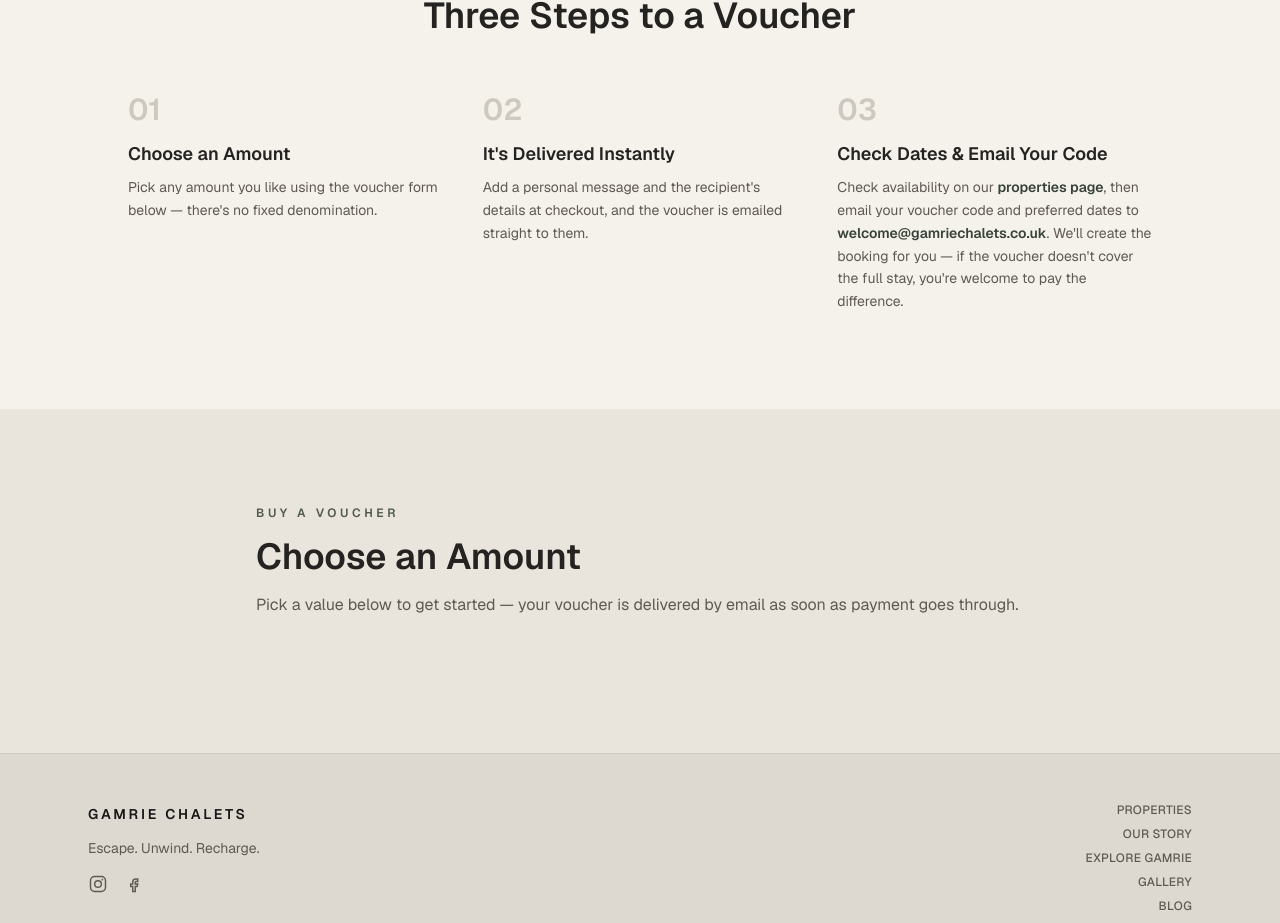
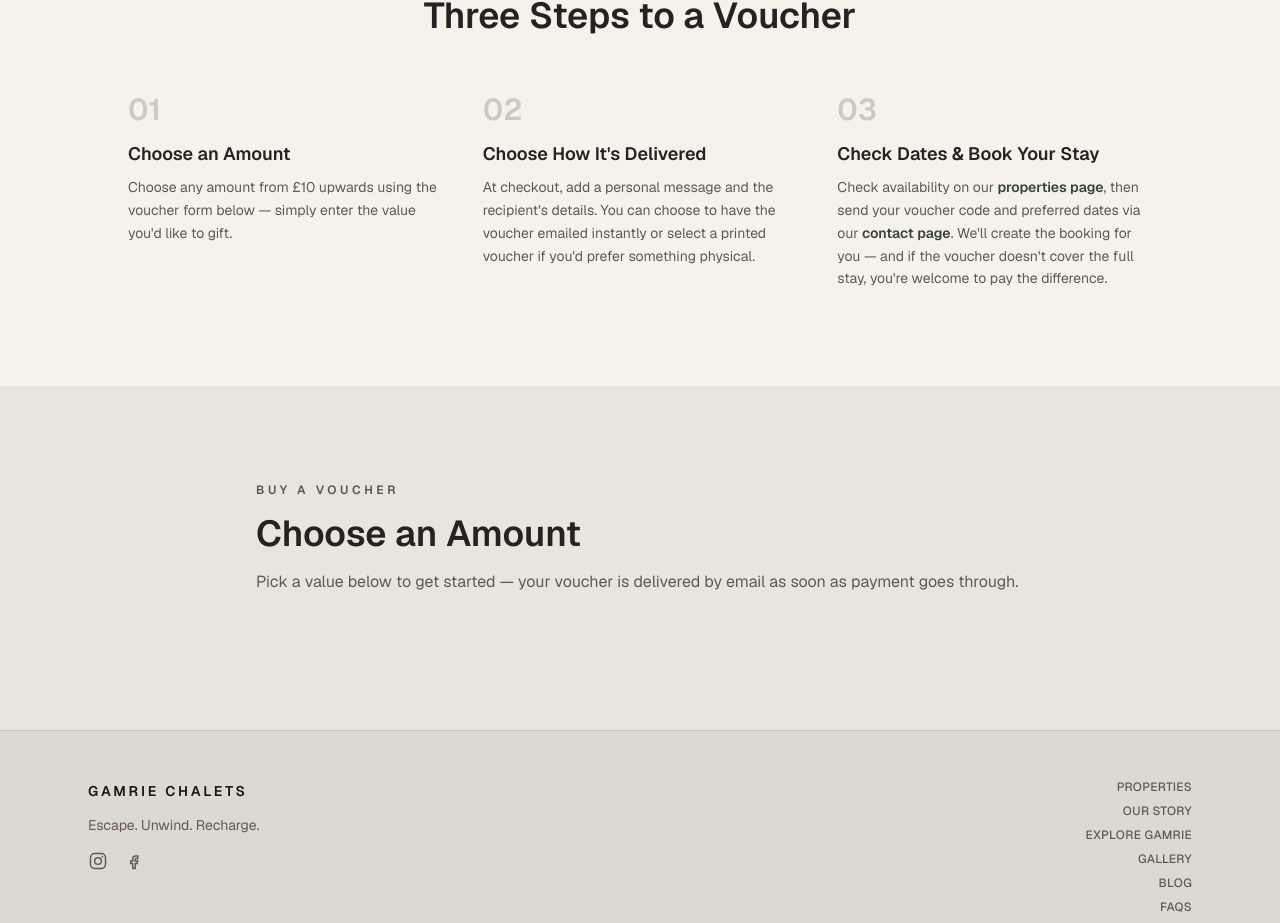
Before and after one commit to welcome-cpu/Main, a Next.js app: page /gift-vouchers in a window 1280 px wide. Shown: the part 1158-2081 px from the top of the page. Built offline with nearby package versions, Linux system fonts and the light colour scheme.

Commit message:
Update voucher process copy: amount minimum, delivery choice, contact page
Step 1 now states the real £10 minimum. Step 2 covers the actual
delivery choice (instant email or printed voucher). Step 3 routes
through the contact page instead of a raw mailto link.

```diff
--- a/app/gift-vouchers/page.tsx
+++ b/app/gift-vouchers/page.tsx
@@ -19,20 +19,20 @@ const steps = [
   {
     number: "01",
     title: "Choose an Amount",
-    text: "Pick any amount you like using the voucher form below — there's no fixed denomination.",
+    text: "Choose any amount from £10 upwards using the voucher form below — simply enter the value you'd like to gift.",
   },
   {
     number: "02",
-    title: "It's Delivered Instantly",
-    text: "Add a personal message and the recipient's details at checkout, and the voucher is emailed straight to them.",
+    title: "Choose How It's Delivered",
+    text: "At checkout, add a personal message and the recipient's details. You can choose to have the voucher emailed instantly or select a printed voucher if you'd prefer something physical.",
   },
   {
     number: "03",
-    title: "Check Dates & Email Your Code",
-    text: "Check availability on our properties page, then email your voucher code and preferred dates to welcome@gamriechalets.co.uk. We'll create the booking for you — if the voucher doesn't cover the full stay, you're welcome to pay the difference.",
+    title: "Check Dates & Book Your Stay",
+    text: "Check availability on our properties page, then send your voucher code and preferred dates via our contact page. We'll create the booking for you — and if the voucher doesn't cover the full stay, you're welcome to pay the difference.",
     links: [
       { word: "properties page", href: "/properties#availability" },
-      { word: "welcome@gamriechalets.co.uk", href: "mailto:welcome@gamriechalets.co.uk" },
+      { word: "contact page", href: "/contact" },
     ],
   },
 ];
```
